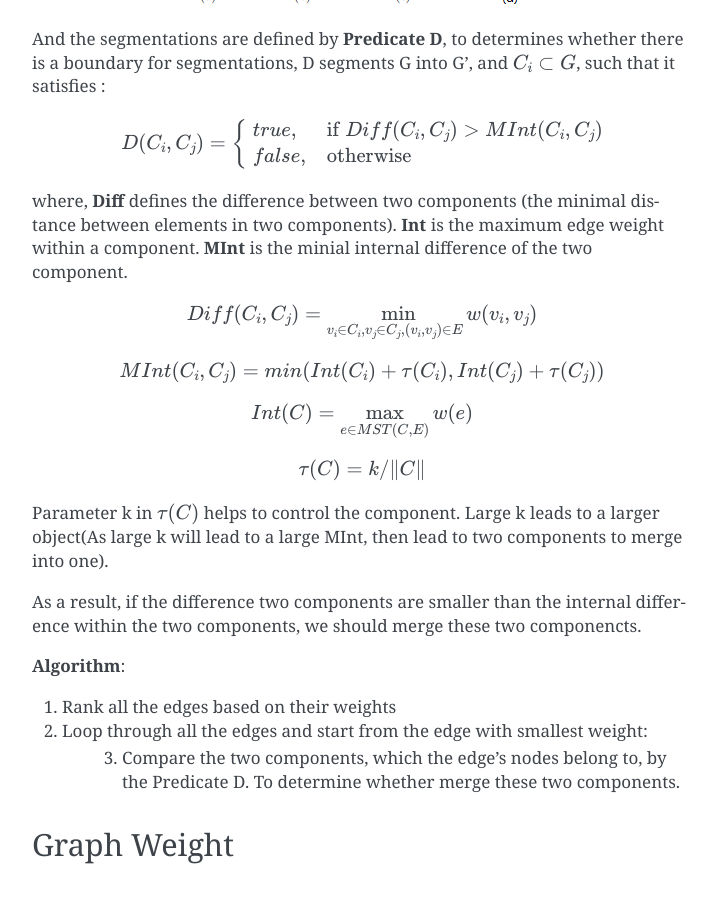
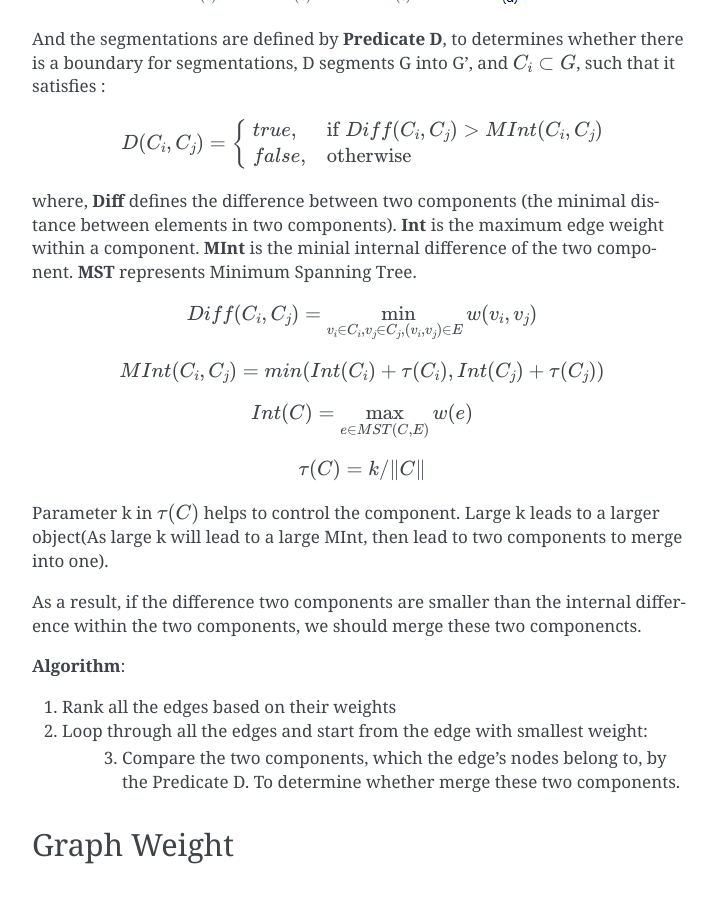
Before and after one commit to gggliuye/VIO, a Sphinx documentation site: the page built from docs/PGM.rst, in a window 1280 px wide and 900 px high, scrolled down 769 px. Shown: the whole window, without its empty margins (388-1105 px from the left). Built offline with Sphinx 7.4.7, drawn with Linux system fonts in a browser that asks for light colours.

Commit message:
Update PGM.rst

```diff
--- a/docs/PGM.rst
+++ b/docs/PGM.rst
@@ -24,7 +24,7 @@ And the segmentations are defined by **Predicate D**, to determines whether ther
     D(C_{i}, C_{j}) = \begin{cases} true, & \mbox{if } Diff(C_{i}, C_{j}) > MInt(C_{i}, C_{j})  \\
                                  false, & \mbox{otherwise} \end{cases}
 
-where, **Diff** defines the difference between two components (the minimal distance between elements in two components). **Int** is the maximum edge weight within a component. **MInt** is the minial internal difference of the two component.
+where, **Diff** defines the difference between two components (the minimal distance between elements in two components). **Int** is the maximum edge weight within a component. **MInt** is the minial internal difference of the two component. **MST** represents Minimum Spanning Tree.
 
 .. math::
     Diff(C_{i}, C_{j}) = \min_{v_{i} \in C_{i}, v_{j} \in C_{j}, (v_{i},v_{j}) \in E } w(v_{i}, v_{j})
```
